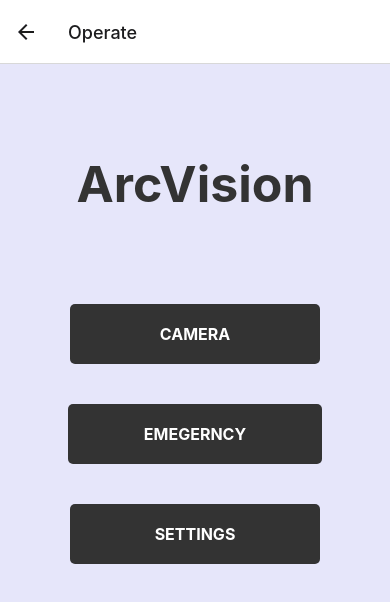
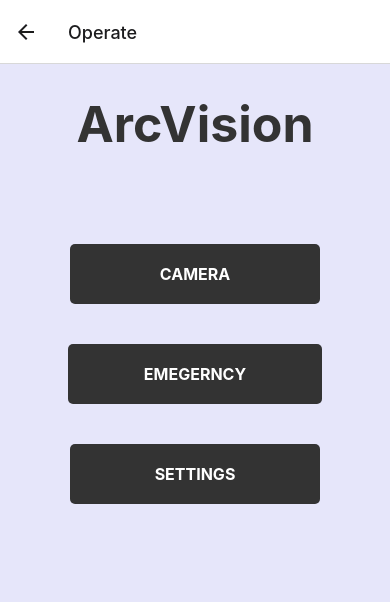
Before and after one commit to isharaU/ArcVision, a React Native app in the folder ArcVision_app/: screen /Operate in a window 390 px wide. Shown: the top 602 px of the page. Built offline with nearby package versions, Linux system fonts and the light colour scheme; no server answers.

Commit message:
instead num text will sent http

```diff
--- a/ArcVision_app/Src/Screens/Operate.js
+++ b/ArcVision_app/Src/Screens/Operate.js
@@ -60,7 +60,7 @@ const styles = StyleSheet.create({
     fontSize: 50,
     color: "#333333",
     fontWeight: "bold",
-    marginTop: 90,
+    marginTop: 30,
     marginBottom: 90,
     textAlign: "center",
   },
```
